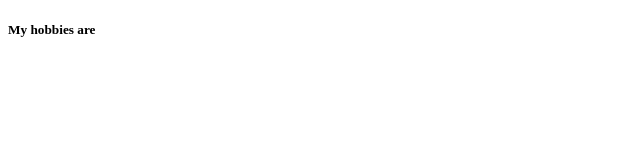
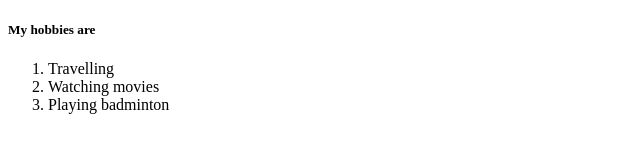
Before and after one commit to wooplus/Static-CV-Website, a plain HTML site: page htmlFiles/hobbies.html in a window 1280 px wide. Shown: the whole page, without its empty margins (0-640 px from the left). Drawn offline with Linux system fonts and the light colour scheme.

Commit message:
adding hobby

```diff
--- a/htmlFiles/hobbies.html
+++ b/htmlFiles/hobbies.html
@@ -8,5 +8,10 @@
   </head>
   <body>
     <h5>My hobbies are</h5>
+    <ol>
+      <li>Travelling</li>
+      <li>Watching movies</li>
+      <li>Playing badminton</li>
+    </ol>
   </body>
 </html>
```
